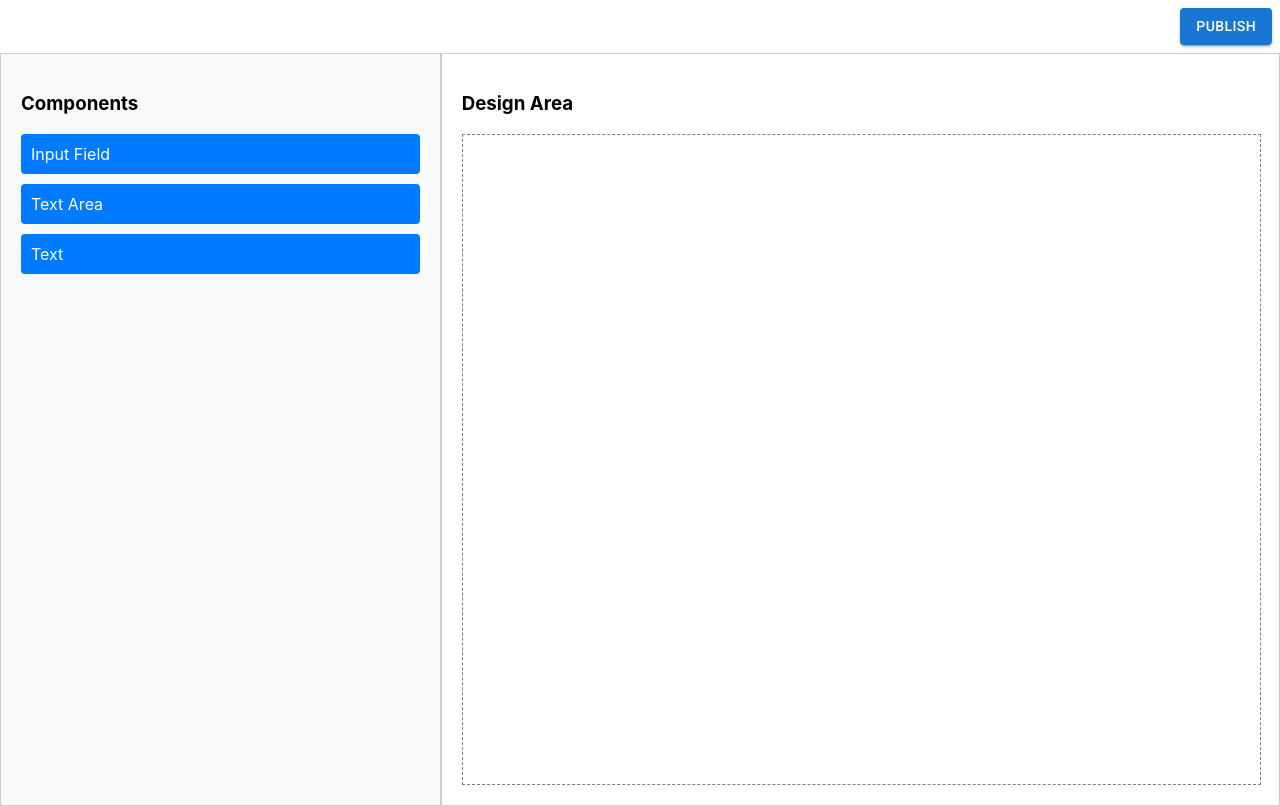
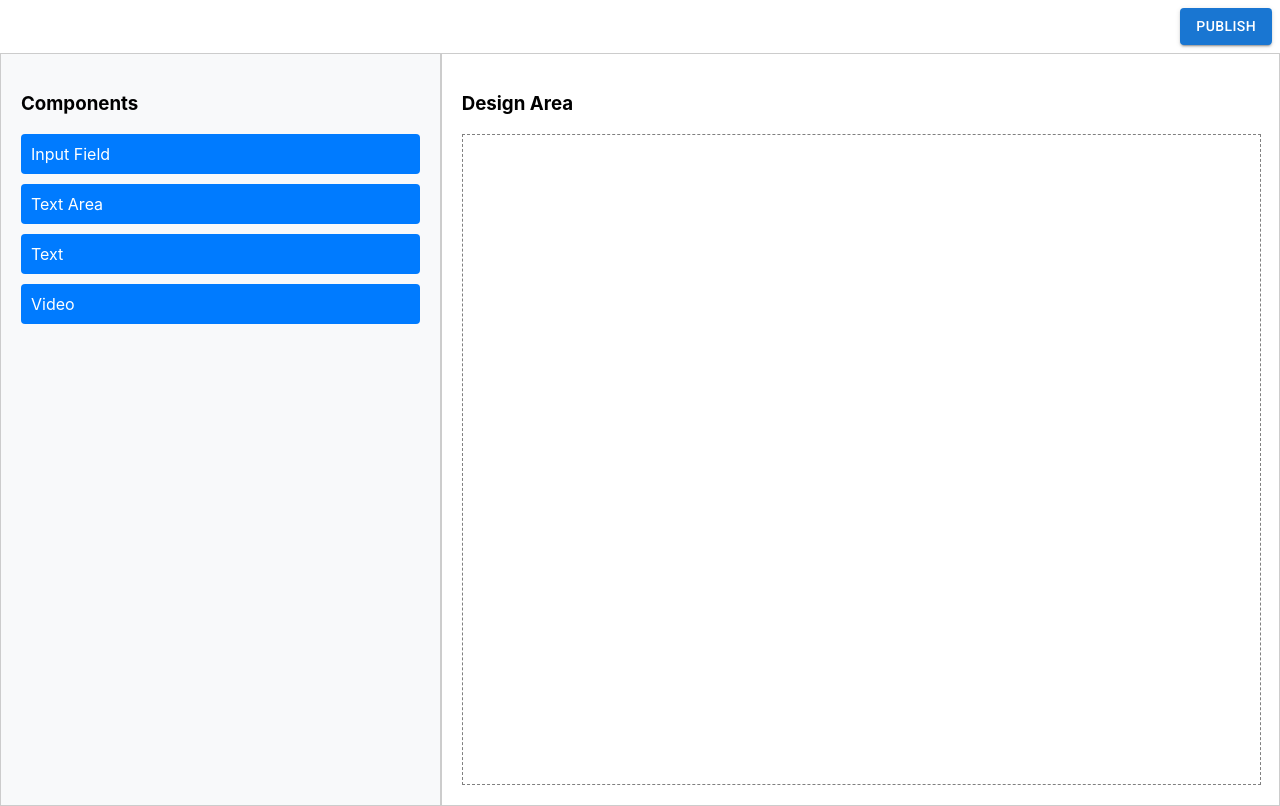
Before and after one commit to khalidstory/engine-poc, a React (Create React App) app in the folder editor-poc/: page / in a window 1280 px wide. Built offline with nearby package versions, Linux system fonts and the light colour scheme.

Commit message:
Added video item to draggable components and its handlers

```diff
--- a/editor-poc/src/components/DropItem.js
+++ b/editor-poc/src/components/DropItem.js
@@ -34,6 +34,20 @@ const DropItem = ({ item }) => {
       <SectionDropableArea item={item}>{item.components}</SectionDropableArea>
     );
   }
+  if (item.type === "video") {
+    return (
+      <video
+        className={`design-element ${item.attributes?.class}`}
+        style={item.styles}
+        width="100%"
+        height="200px"
+        autoPlay
+        muted
+      >
+        {item.content}
+      </video>
+    );
+  }
   return null;
 };
 
--- a/editor-poc/src/components/LeftSidebar.js
+++ b/editor-poc/src/components/LeftSidebar.js
@@ -8,6 +8,7 @@ const LeftSidebar = () => {
       <DraggableItem type="input" tagName="input" label="Input Field" />
       <DraggableItem type="textarea" tagName="textarea" label="Text Area" />
       <DraggableItem type="text" tagName="div" label="Text" />
+      <DraggableItem type="video" tagName="video" label="Video" />
       {/* <DraggableItem type="section" tagName="section" label="Section" /> */}
     </div>
   );
--- a/editor-poc/src/components/RightSidebar.js
+++ b/editor-poc/src/components/RightSidebar.js
@@ -4,11 +4,19 @@ import DropItem from "./DropItem";
 
 const RightSidebar = ({ items, setItems }) => {
   const [, drop] = useDrop({
-    accept: ["input", "textarea", "text", "section"],
+    accept: ["input", "textarea", "text", "section", "video"],
     drop: (item) => {
       let itemContent = "";
       if (item.type === "text") {
         itemContent = prompt("Please add item content") || "";
+      }
+      if (item.type === "video") {
+        itemContent = (
+          <source
+            src={prompt("Please add your video source") || ""}
+            type="video/mp4"
+          />
+        );
       }
       addItem(item.type, item.tagName, itemContent);
     },
@@ -23,6 +31,10 @@ const RightSidebar = ({ items, setItems }) => {
         tagName: tagName,
         attributes: {
           class: "item",
+          width: type === "video" && "100%",
+          height: type === "video" && "200px",
+          autoplay: type === "video" && true,
+          muted: type === "video" && true,
         },
         content: itemContent,
         styles: {
```
